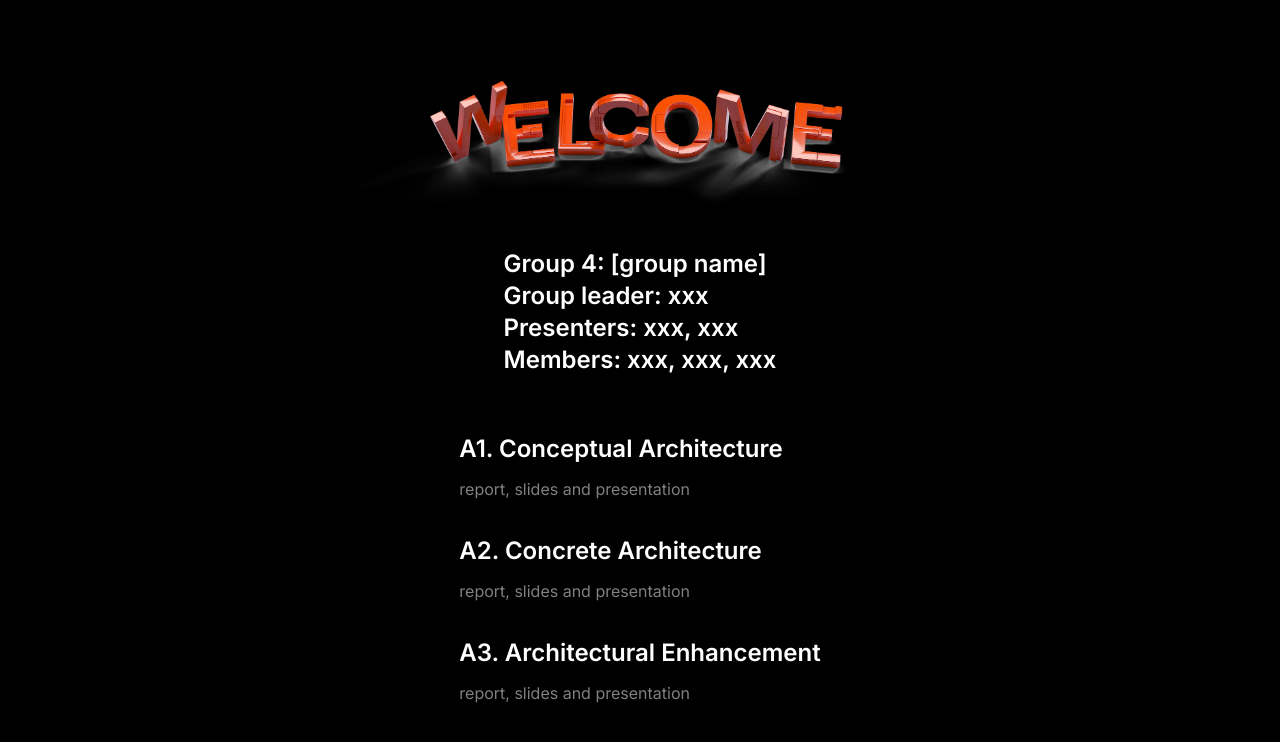
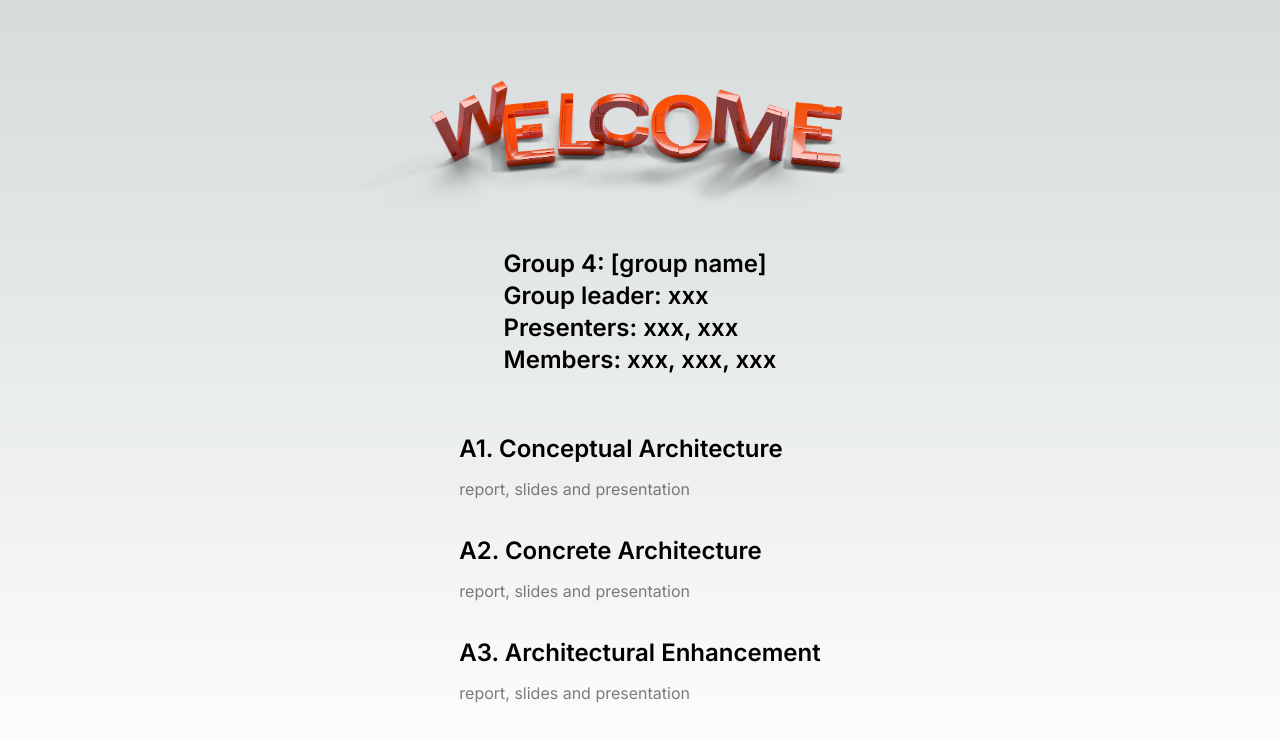
Before and after one commit to yuximing/CICS-332-group-website, a Next.js app: page / in a window 1280 px wide. Shown: the top 742 px of the page. Built offline with nearby package versions, Linux system fonts and the light colour scheme.

Commit message:
fixed the bg theme issue, no toggle

```diff
--- a/app/globals.css
+++ b/app/globals.css
@@ -4,17 +4,17 @@
 
 :root {
   --foreground-rgb: 0, 0, 0;
-  /* --background-start-rgb: 214, 219, 220;
-  --background-end-rgb: 255, 255, 255; */
+  --background-start-rgb: 214, 219, 220;
+  --background-end-rgb: 255, 255, 255;
 }
 
-@media (prefers-color-scheme: light) {
+/* @media (prefers-color-scheme: light) {
   :root {
     --foreground-rgb: 255, 255, 255;
     --background-start-rgb: 0, 0, 0;
     --background-end-rgb: 0, 0, 0;
   }
-}
+} */
 
 body {
   color: rgb(var(--foreground-rgb));
```
